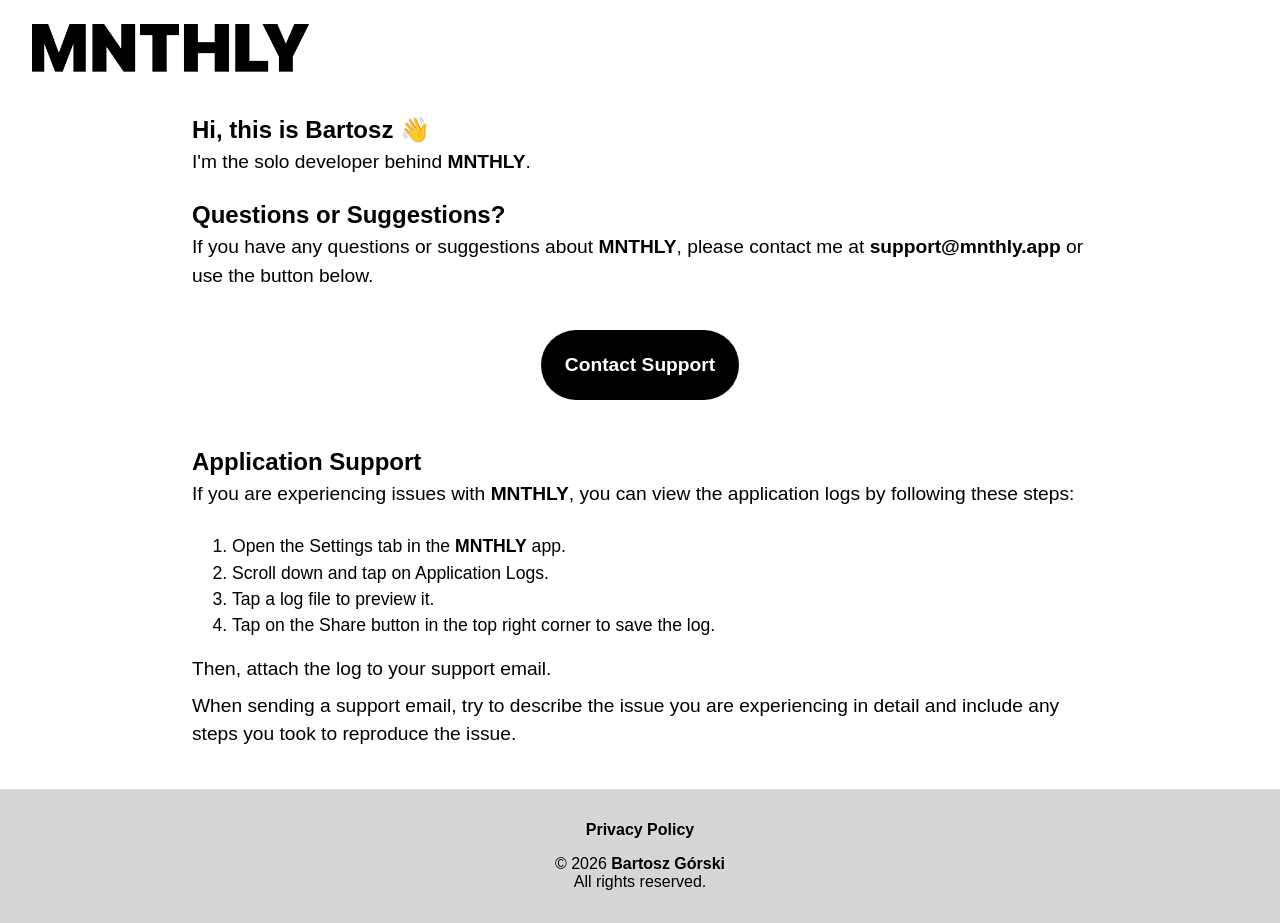
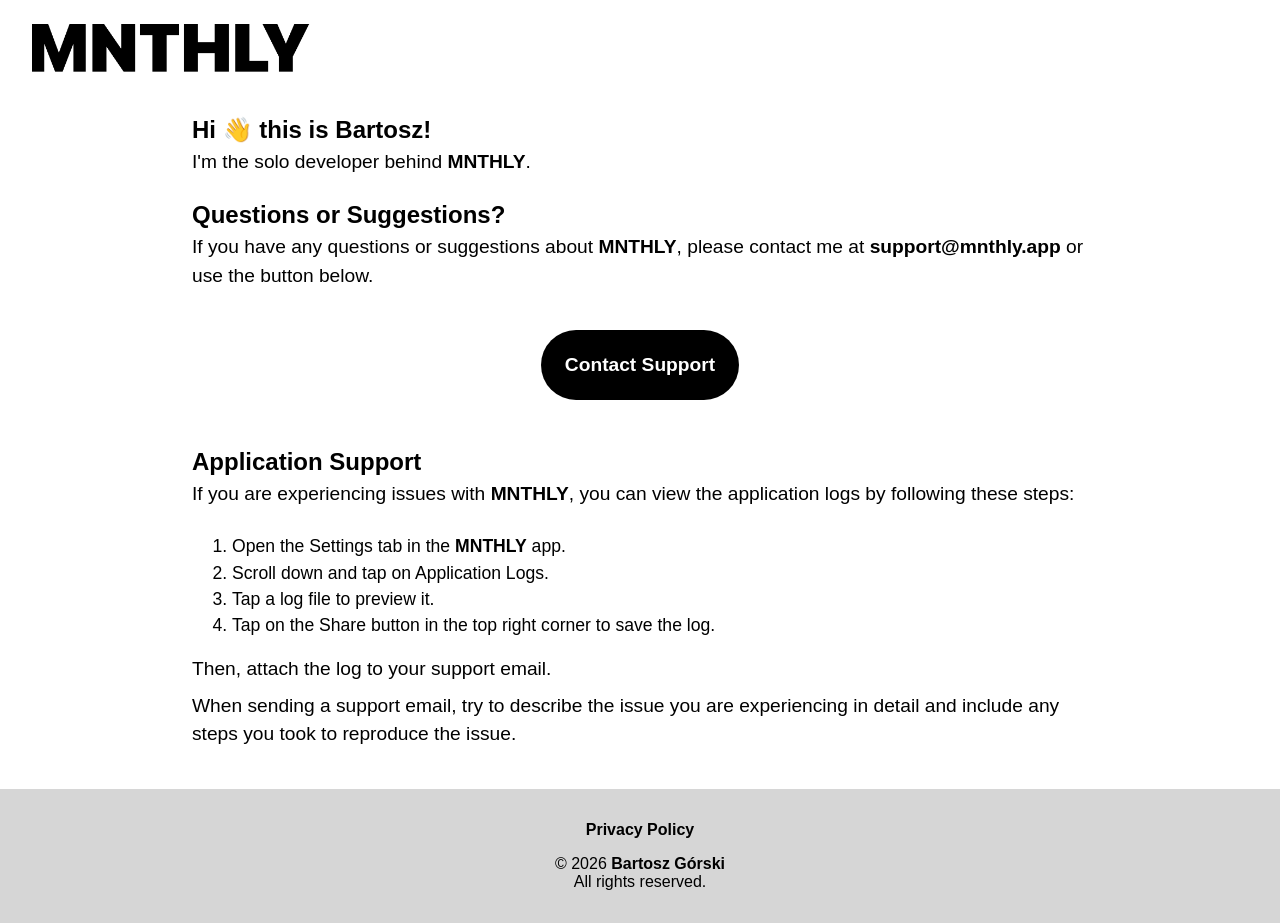
Before and after one commit to bagorski/MNTHLYwebsite, a plain HTML site: page contact.html in a window 1280 px wide. Drawn offline with Linux system fonts and the light colour scheme.

Commit message:
Changed wording.

```diff
--- a/contact.html
+++ b/contact.html
@@ -13,7 +13,7 @@
     </header>
     <main id="support">
         <section>
-            <h1>Hi, this is Bartosz 👋</h1>
+            <h1>Hi 👋 this is Bartosz!</h1>
             <p>I'm the solo developer behind <strong>MNTHLY</strong>.</p>
         </section>
         <section>
```
